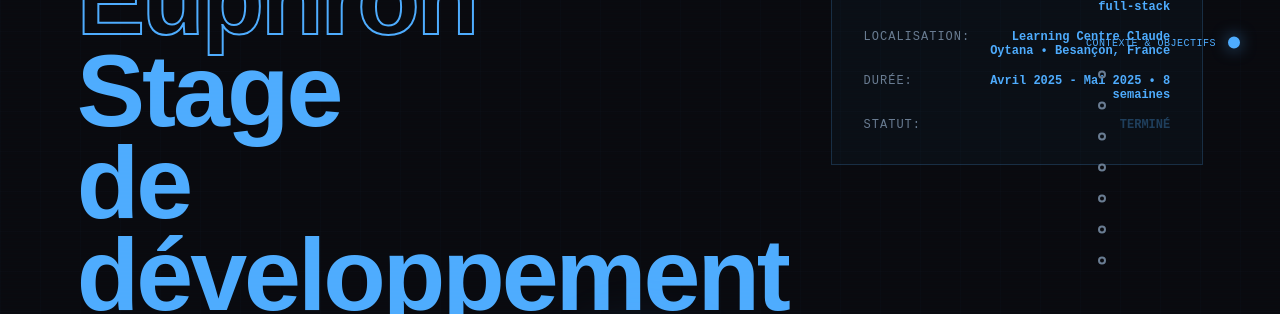
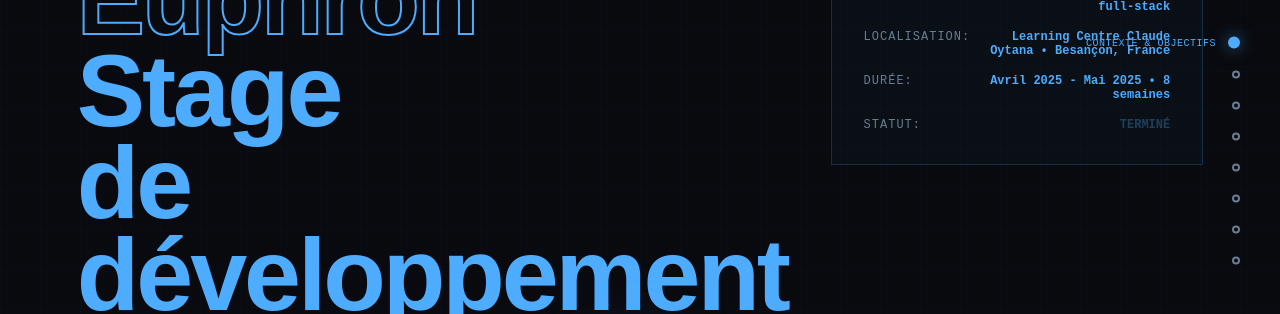
Before and after one commit to moonlight58/grothlin-portfolio, a Vue app: page /internship/euphron in a window 1280 px wide. Shown: the part 249-563 px from the top of the page. Built offline with nearby package versions, Linux system fonts and the light colour scheme; a web font is replaced by a local one.

Commit message:
right side spybar, less obstructing content

```diff
--- a/src/views/Internship-Euphron.vue
+++ b/src/views/Internship-Euphron.vue
@@ -681,6 +681,7 @@ export default {
   border-radius: 50%;
   transition: all 0.3s ease;
   order: 2;
+  margin-left: auto;
 }
 
 .spybar-link.active .spybar-indicator {
@@ -688,6 +689,7 @@ export default {
   box-shadow: 0 0 16px rgba(79, 172, 254, 0.6);
   width: 12px;
   height: 12px;
+  margin-left: auto;
 }
 
 .spybar-label {
@@ -697,6 +699,7 @@ export default {
   white-space: nowrap;
   transition: max-width 0.3s ease;
   opacity: 0;
+  margin-right: auto;
 }
 
 .spybar-link:hover .spybar-label,
```
